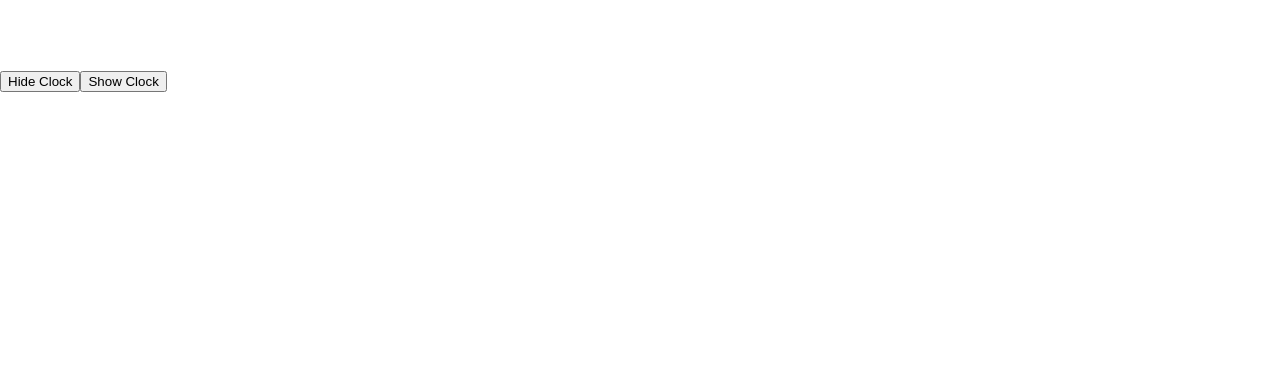
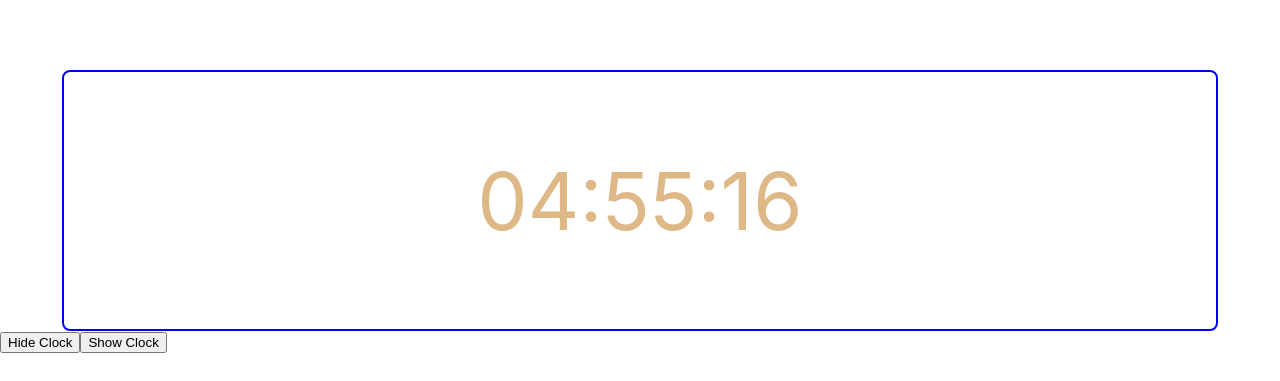
Before and after one commit to LamLeTomat/ReactjsWithHooks, a React (Create React App) app: page / in a window 1280 px wide. Shown: the part 368-749 px from the top of the page. Built offline with nearby package versions, Linux system fonts and the light colour scheme; no server answers.

Commit message:
custom hooks useClock

```diff
--- a/src/App.js
+++ b/src/App.js
@@ -8,6 +8,7 @@ import PostList from './components/PostList';
 import queryString from 'query-string';
 import PostFiltersForm from './components/PostFiltersForm';
 import Clock from './components/Clock';
+import BetterClock from './components/BetterClock';
 
 function App() {
   //Khởi tạo mảng giá trị
@@ -104,6 +105,7 @@ function App() {
       <Pagination pagination={pagination} onPageChange={handlePageChange}/>
 
       { showClock && <Clock />}
+      <BetterClock />
       <button onClick={() => {setShowClock(false)}}>Hide Clock</button>
       <button onClick={() => {setShowClock(true)}}>Show Clock</button>
 
--- /dev/null
+++ b/src/components/BetterClock/BetterClock.scss
@@ -0,0 +1,13 @@
+.better-clock {
+    // display: inline-block;
+    width: 90%;
+    border: 2px solid black;
+    border-radius: 8px;
+    text-align: center;
+    margin: 0 auto;
+    border-color: blue;
+    &__time {
+        font-size: 80px;
+        color: burlywood;
+    }
+}
--- /dev/null
+++ b/src/components/BetterClock/index.jsx
@@ -0,0 +1,15 @@
+import React from 'react';
+import useClock from '../../hooks/useClock';
+import './BetterClock.scss'
+
+function BetterClock() {
+    const {timeString} = useClock();
+    return (
+        <div className="better-clock">
+            <p className="better-clock__time">{timeString}</p>
+        </div>
+
+    );
+}
+
+export default BetterClock;
--- a/src/components/Clock/index.jsx
+++ b/src/components/Clock/index.jsx
@@ -1,30 +1,8 @@
-import React, { useEffect, useState } from 'react';
-
-
-function formatDate(date) {
-
-    const hours = `0${date.getHours()}`.slice(-2); //giữ lại 2 số đầu tiên
-    const minutes = `0${date.getMinutes()}`.slice(-2);
-    const seconds = `0${date.getSeconds()}`.slice(-2);
-
-    return `${hours}:${minutes}:${seconds}`;
-}
+import React from 'react';
+import useClock from '../../hooks/useClock';
 
 function Clock() {
-    const [timeString, setTimeString] = useState('');
-    useEffect(() => {
-        const clockInterval = setInterval(() => {
-            const now = new Date();
-            const newTimeString = formatDate(now)
-            setTimeString(newTimeString);
-        }, 1000);
-
-        return () => {
-            //cleanup
-            console.log('Clock cleanup');
-            clearInterval(clockInterval)
-        }
-    }, [])
+    const {timeString} = useClock();
     return (
         <div>
             <p style={{fontSize: '60px', textAlign:'center'}}>{timeString}</p>
--- /dev/null
+++ b/src/hooks/useClock.js
@@ -0,0 +1,29 @@
+import React, { useEffect, useState } from 'react';
+
+
+function formatDate(date) {
+
+    const hours = `0${date.getHours()}`.slice(-2); //giữ lại 2 số đầu tiên
+    const minutes = `0${date.getMinutes()}`.slice(-2);
+    const seconds = `0${date.getSeconds()}`.slice(-2);
+
+    return `${hours}:${minutes}:${seconds}`;
+}
+
+export default function useClock() {
+    const [timeString, setTimeString] = useState('');
+    useEffect(() => {
+        const clockInterval = setInterval(() => {
+            const now = new Date();
+            const newTimeString = formatDate(now)
+            setTimeString(newTimeString);
+        }, 1000);
+
+        return () => {
+            //cleanup
+            console.log('Clock cleanup');
+            clearInterval(clockInterval)
+        }
+    }, [])
+    return {timeString}
+}
```
